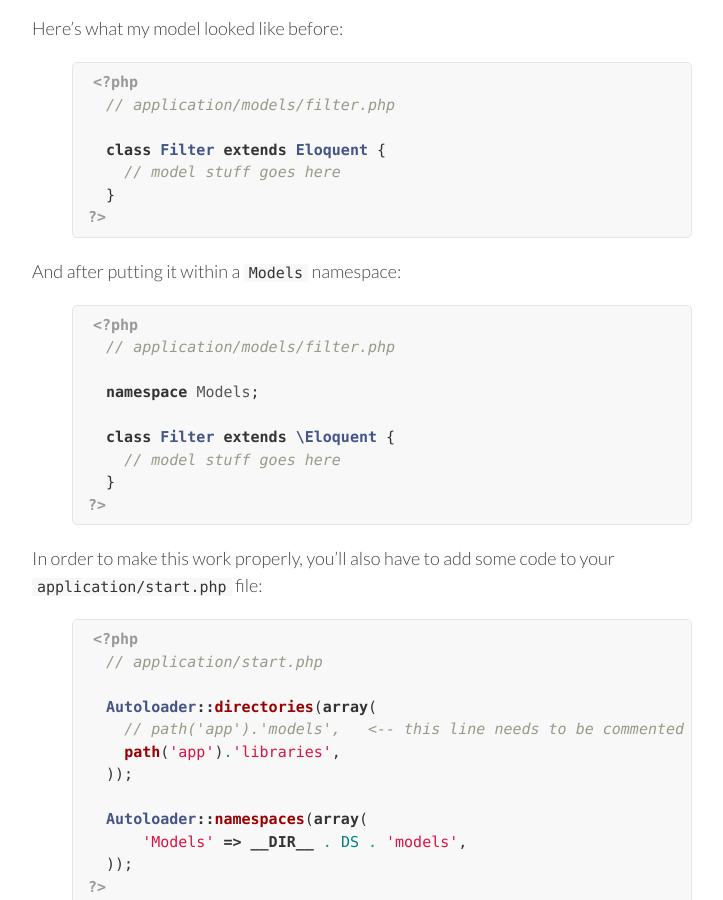
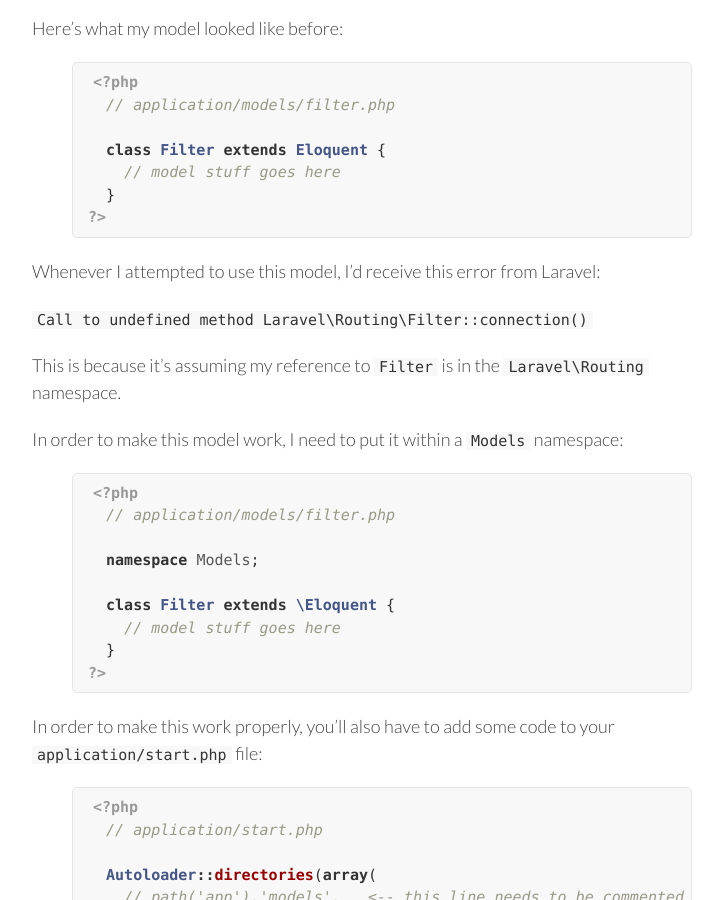
Before and after one commit to bwsewell/bwsewell.github.com, a Jekyll site: the page built from _posts/2013-03-06-namespacing-laravel-models.md, in a window 1280 px wide and 900 px high, scrolled down 656 px. Shown: the whole window, without its empty margins (258-981 px from the left). Built offline with Jekyll 4.4.1, drawn with Linux system fonts in a browser that asks for light colours; Markdown is read by kramdown in place of the engine named in the settings; comment, search, counter and statistics services are not loaded.

Commit message:
Additions

```diff
--- a/_posts/2013-03-06-namespacing-laravel-models.md
+++ b/_posts/2013-03-06-namespacing-laravel-models.md
@@ -35,7 +35,13 @@ Here's what my model looked like before:
 ?>
 {% endhighlight %}
 
-And after putting it within a `Models` namespace:
+Whenever I attempted to use this model, I'd receive this error from Laravel:
+
+`Call to undefined method Laravel\Routing\Filter::connection()`
+
+This is because it's assuming my reference to `Filter` is in the `Laravel\Routing` namespace.
+
+In order to make this model work, I need to put it within a `Models` namespace:
 
 {% highlight php %}
 <?php
```
Also changed, not shown: _layouts/default.html (+13 -13 lines).
